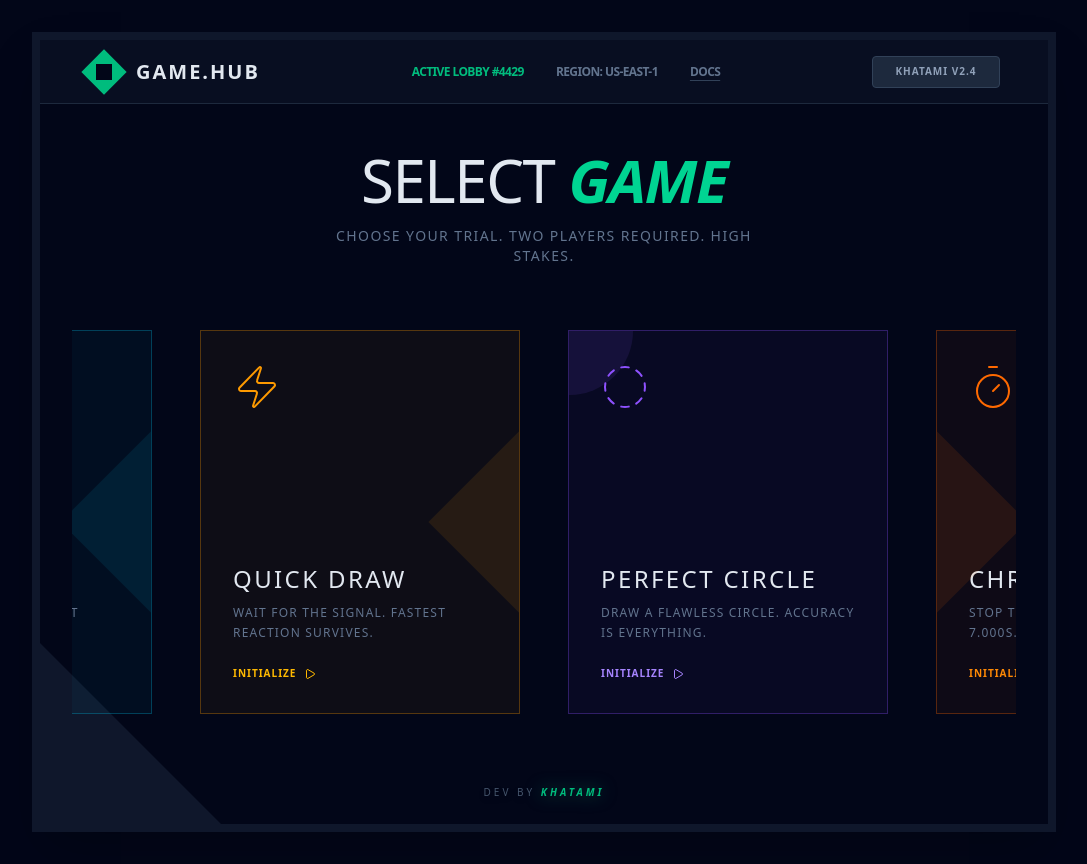
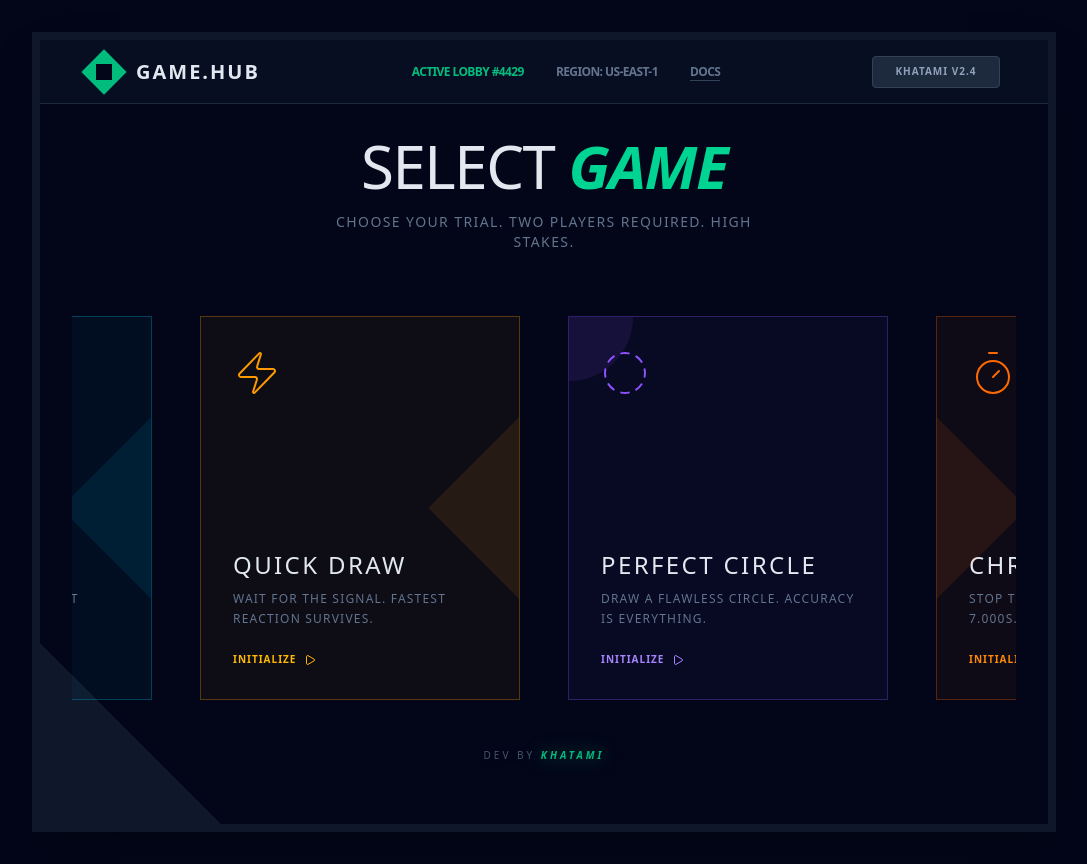
Before and after one commit to khatamirock/Poinson.io, a React (Vite) app: page / in a window 1280 px wide. Shown: the whole page, without its empty margins (96-1183 px from the left). Built offline with nearby package versions, Linux system fonts and the light colour scheme.

Commit message:
style: adjust footer positioning in main layout
Remove absolute positioning from the footer to improve layout flow and prevent overlap on smaller screens.

```diff
--- a/src/App.tsx
+++ b/src/App.tsx
@@ -208,7 +208,7 @@ export default function App() {
                 </button>
               </div>
 
-              <div className="absolute bottom-6 left-1/2 -translate-x-1/2 text-center z-20">
+              <div className="mt-12 text-center z-20 pb-4">
                 <p className="text-[10px] tracking-[0.3em] uppercase text-slate-600 font-light drop-shadow-md">
                   Dev by <span className="text-emerald-500 font-bold italic drop-shadow-[0_0_8px_rgba(16,185,129,0.5)]">Khatami</span>
                 </p>
```
